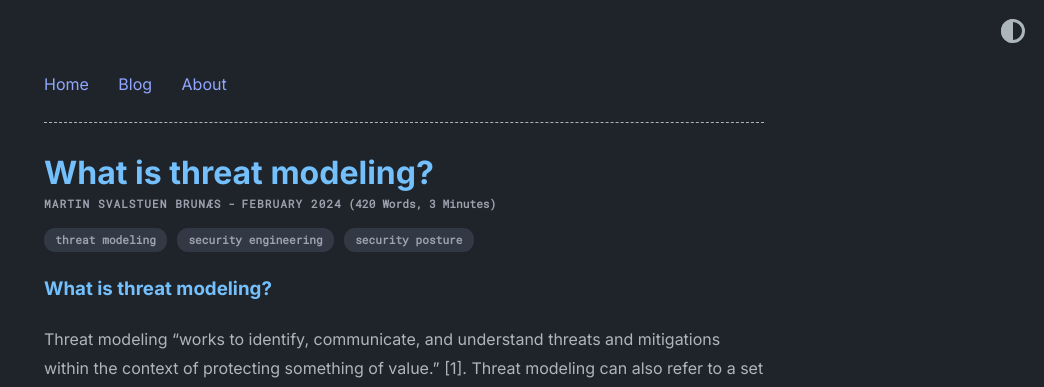
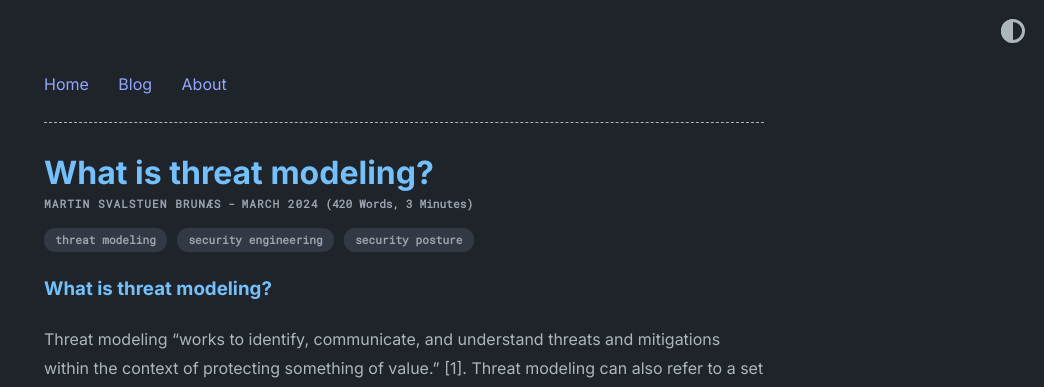
Before and after one commit to memsecno/memsec.no, a Jekyll site: the page built from _posts/2024-02-25-threat-modeling.md, in a window 1280 px wide. Shown: the top 387 px of the page, without its empty margins (236-1280 px from the left). Built offline with Jekyll 4.4.1, drawn with Linux system fonts in a browser that asks for light colours; nearby versions of some CDN libraries; part of the change alters nothing that is shown.

```diff
--- a/_posts/2024-02-25-threat-modeling.md
+++ b/_posts/2024-02-25-threat-modeling.md
@@ -1,7 +1,7 @@
 ---
 title: "What is threat modeling?"
 author: "Martin Svalstuen Brunæs"
-date: "2024-02-25"
+date: "2024-03-16"
 tags: ["Threat Modeling", "Security Engineering", "Security Posture"]
 layout: post
 categories: post
```
